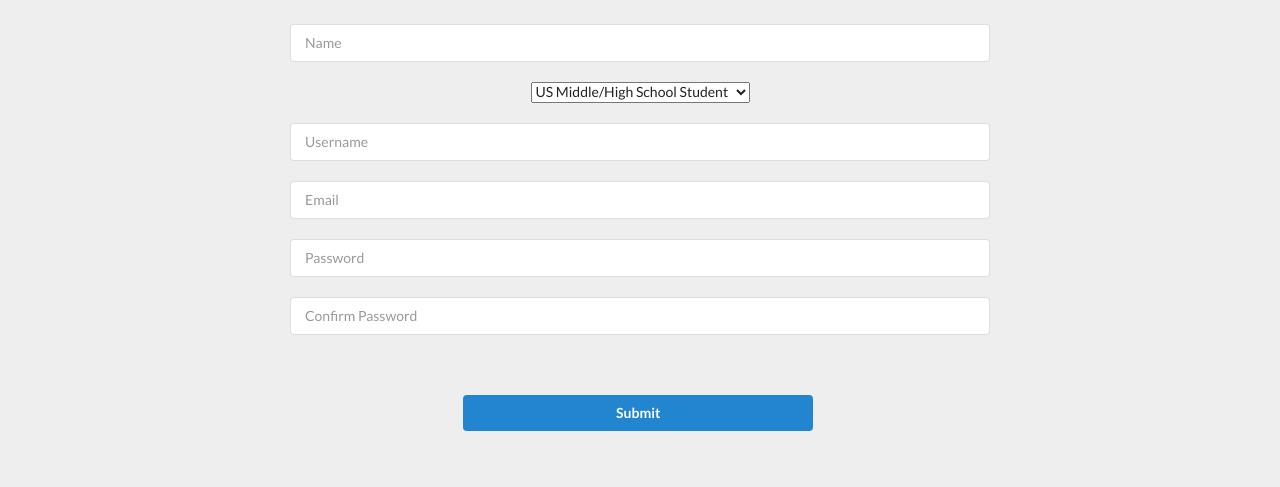
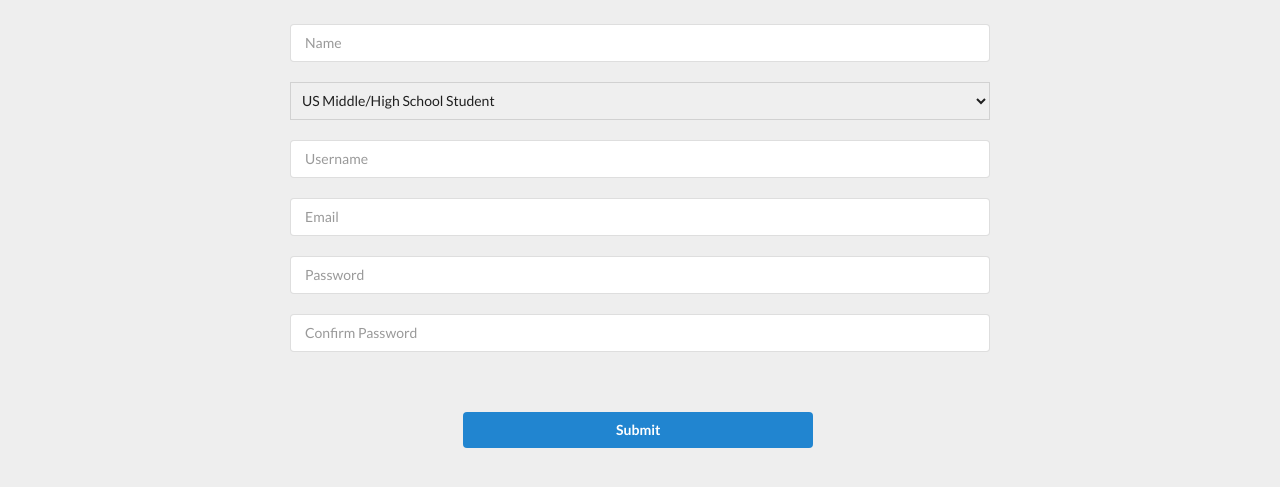
Before and after one commit to failedxyz/easyctf, a plain HTML site: page web/register.html in a window 1280 px wide. Shown: the part 153-640 px from the top of the page. Drawn offline with Linux system fonts and the light colour scheme.

Commit message:
Changed the selector
Also, I’m an idiot. (coming, not comming.)

```diff
--- a/web/register.html
+++ b/web/register.html
@@ -23,13 +23,11 @@
         <input type="text" placeholder="Name"  id="name" style="width:50em;">
     </div>
     <br><br>
-    <div class="ui input">
-      <select name="type" id="type" data-width="auto">
-          <option value="1">US Middle/High School Student</option>
-          <option value="2">Middle/High School Teacher</option>
-          <option value="3">Non-US/Non-Student/Observer</option>
-      </select>
-    </div>
+    <select name="gender" class="ui dropdown" id="select" style="width: 50em;">
+      <option value="1">US Middle/High School Student</option>
+      <option value="2">US Middle/High School Teacher</option>
+      <option value="3">Non-US/Non-Student/Observer</option>
+    </select>
     <br><br>
     <div class="ui input">
       <input type="text" placeholder="Username" style="width:50em;">
@@ -54,4 +52,9 @@
     </button>
   </center>
 </body>
+<script>
+$('#select')
+  .dropdown()
+;
+</script>
 <html>
```
